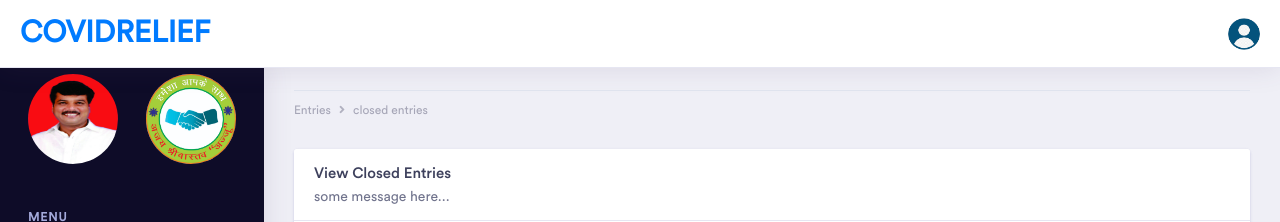
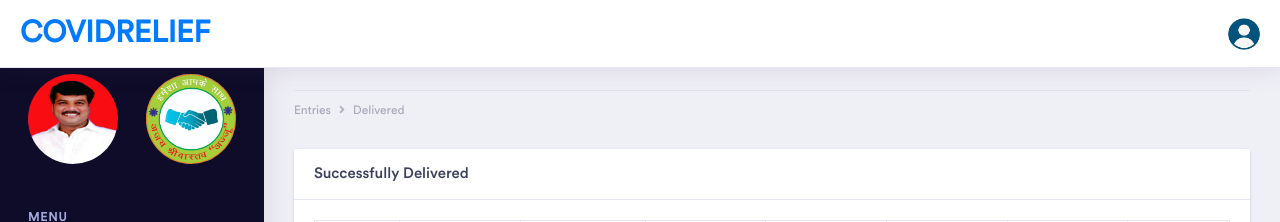
Before and after one commit to ashupednekar/covidrelief, a Django app: page /closed in a window 1280 px wide. Shown: the top 222 px of the page. Run offline with Django 3.2, Linux system fonts and the light colour scheme; the visitor is signed in with stand-in values (Sample User, id 1); data that the repository does not hold is empty; parts of the project's set-up code (start-up, migrations or seed data) failed here and were passed over; some libraries are stand-ins or nearby versions; some web fonts are replaced.

Commit message:
minor fix

```diff
--- a/app/templates/frontend/base.html
+++ b/app/templates/frontend/base.html
@@ -259,7 +259,7 @@
                                 <div id="submenu-4" class="collapse submenu" style="">
                                     <ul class="nav flex-column">
                                         <li class="nav-item">
-                                            <a class="nav-link" href="entries">manage entries</a>
+                                            <a class="nav-link" href="entries">Manage entries</a>
                                         </li>
                                         {% if request.user.role == 'manager' or request.user.role == 'admin' %}
                                         <li class="nav-item">
--- a/app/templates/frontend/closed.html
+++ b/app/templates/frontend/closed.html
@@ -16,7 +16,7 @@
                                     <nav aria-label="breadcrumb">
                                         <ol class="breadcrumb">
                                             <li class="breadcrumb-item"><a href="#" class="breadcrumb-link">Entries</a></li>
-                                            <li class="breadcrumb-item"><a href="#" class="breadcrumb-link">closed entries</a></li>
+                                            <li class="breadcrumb-item"><a href="#" class="breadcrumb-link">Delivered</a></li>
                                         </ol>
                                     </nav>
                                 </div>
@@ -44,7 +44,7 @@
                                                     "<td>" + res1[i]['landmark'] + "</td>" +
                                                     "<td>" + res1[i]['center'] + "</td>" +
                                                     "<td>" + res1[i]['remark'] + "</td>" +
-                                                    "<td>Done</td>" +
+                                                    "<td>Delivered</td>" +
                                                     "</tr>"
                                                 );
                                             }else{
@@ -78,8 +78,7 @@
                                 <div class="col-xl-12 col-lg-12 col-md-12 col-sm-12 col-12">
                                     <div class="card">
                                         <div class="card-header">
-                                            <h5 class="mb-0">View Closed Entries</h5>
-                                            <p>some message here...</p>
+                                            <h5 class="mb-0">Successfully Delivered</h5>
                                         </div>
                                         <div class="card-body">
                                             <div class="table-responsive">
--- a/app/templates/frontend/entries.html
+++ b/app/templates/frontend/entries.html
@@ -35,7 +35,7 @@
                                     <nav aria-label="breadcrumb">
                                         <ol class="breadcrumb">
                                             <li class="breadcrumb-item"><a href="#" class="breadcrumb-link">Entries</a></li>
-                                            <li class="breadcrumb-item"><a href="#" class="breadcrumb-link">Manage entries</a></li>
+                                            <li class="breadcrumb-item"><a href="#" class="breadcrumb-link">Manage Entries</a></li>
                                         </ol>
                                     </nav>
                                 </div>
```
